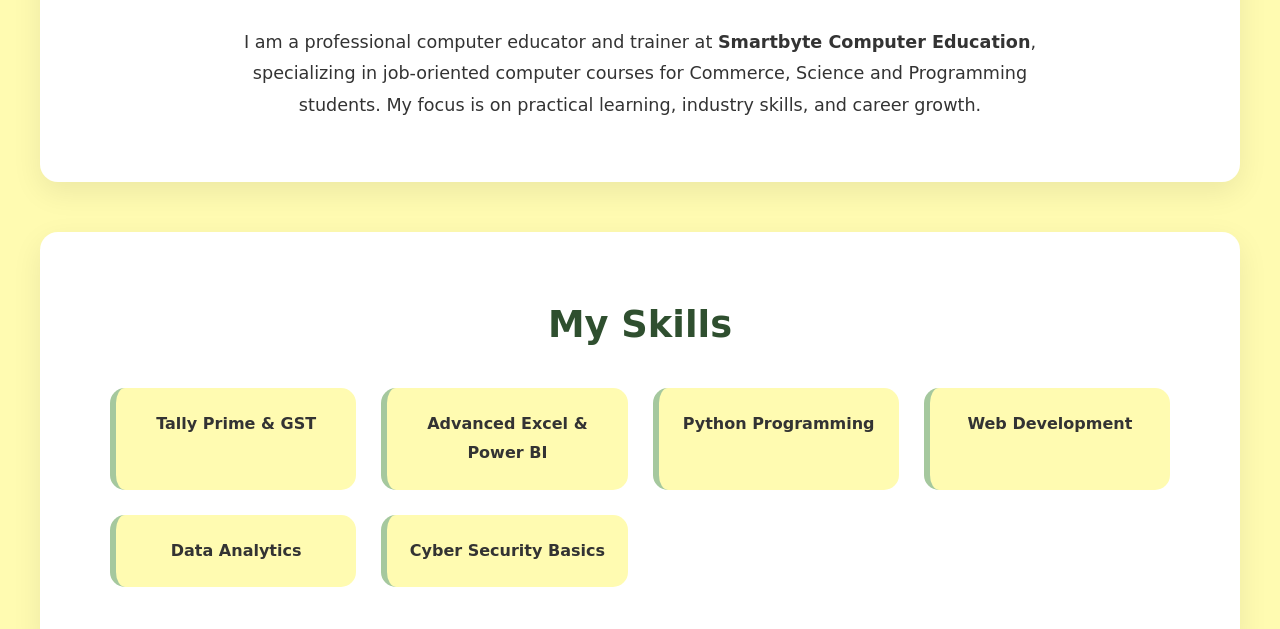
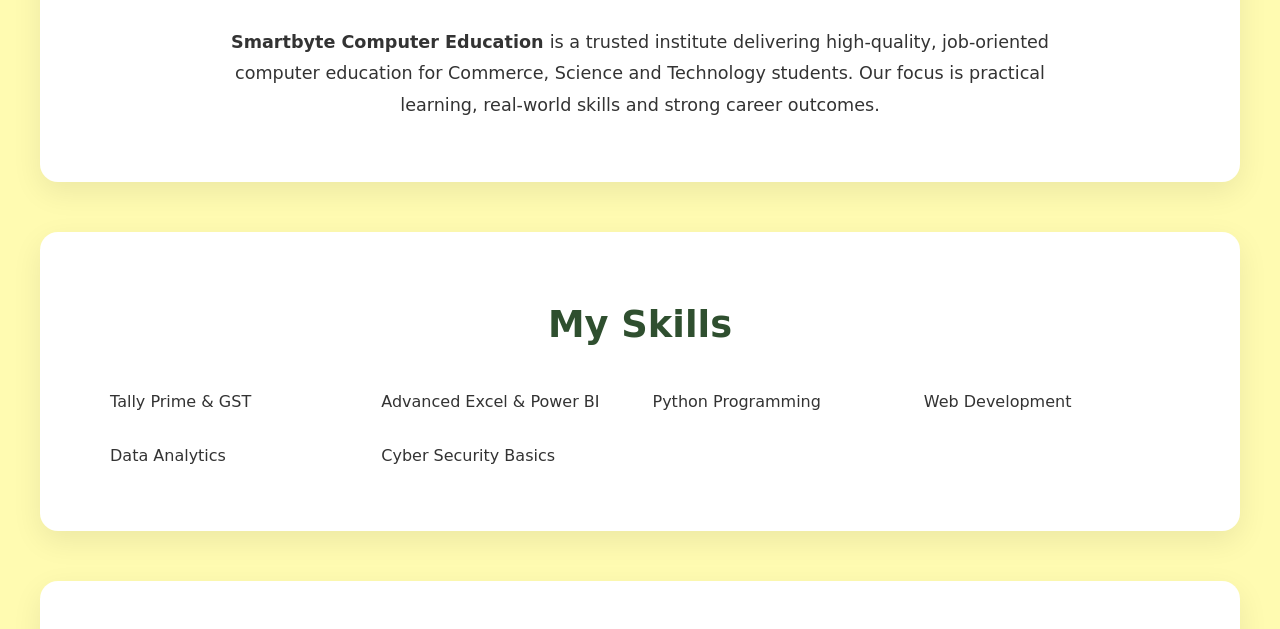
Before and after one commit to smartbyteheadoffice-design/smartbyte-offcial-websie-, a plain HTML site: page index.html in a window 1280 px wide. Shown: the part 583-1212 px from the top of the page. Drawn offline with Linux system fonts and the light colour scheme; a web font is replaced by a local one.

Commit message:
Update index.html

```diff
--- a/index.html
+++ b/index.html
@@ -20,7 +20,7 @@
   <header id="home">
     <div class="container">
       <h1>Smartbyte Computer Education</h1>
-      <p class="tagline">Job Focused • Industry Ready • Trusted Since 2005</p>
+      <p class="tagline"> trusted network of multiple branches</p>
       <a href="#contact" class="btn-primary">Contact Me</a>
     </div>
   </header>
@@ -41,10 +41,7 @@
     <div class="container">
       <h2>About Me</h2>
       <p>
-        I am a professional computer educator and trainer at
-        <strong>Smartbyte Computer Education</strong>, specializing in
-        job-oriented computer courses for Commerce, Science and Programming students.
-        My focus is on practical learning, industry skills, and career growth.
+        <strong> Smartbyte Computer Education </strong> is a trusted institute delivering high‑quality, job‑oriented computer education for Commerce, Science and Technology students. Our focus is practical learning, real‑world skills and strong career outcomes.
       </p>
     </div>
   </section>
@@ -55,12 +52,12 @@
       <h2>My Skills</h2>
 
       <div class="skill-grid">
-        <div class="skill-card">Tally Prime & GST</div>
-        <div class="skill-card">Advanced Excel & Power BI</div>
-        <div class="skill-card">Python Programming</div>
-        <div class="skill-card">Web Development</div>
-        <div class="skill-card">Data Analytics</div>
-        <div class="skill-card">Cyber Security Basics</div>
+        <div class="courses-card">Tally Prime & GST</div>
+        <div class="courses-card">Advanced Excel & Power BI</div>
+        <div class="courses-card">Python Programming</div>
+        <div class="courses-card">Web Development</div>
+        <div class="courses-card">Data Analytics</div>
+        <div class="courses-card">Cyber Security Basics</div>
       </div>
     </div>
   </section>
```
